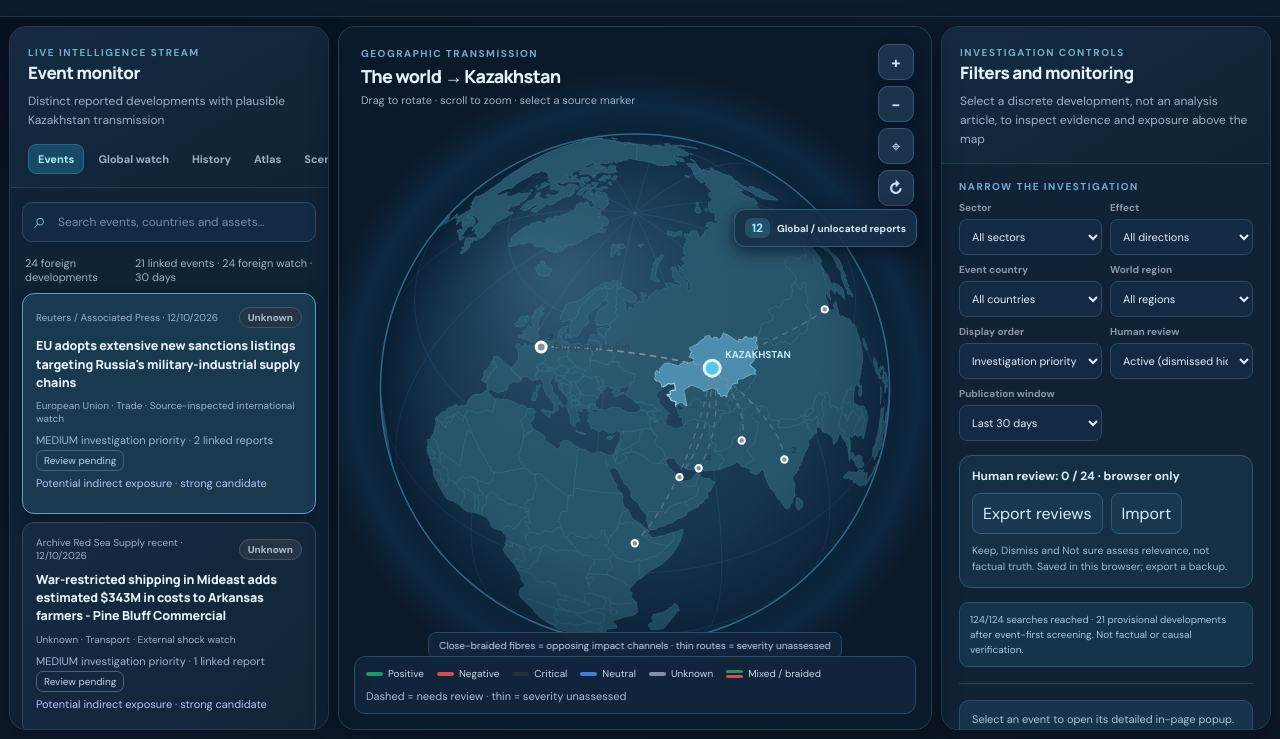
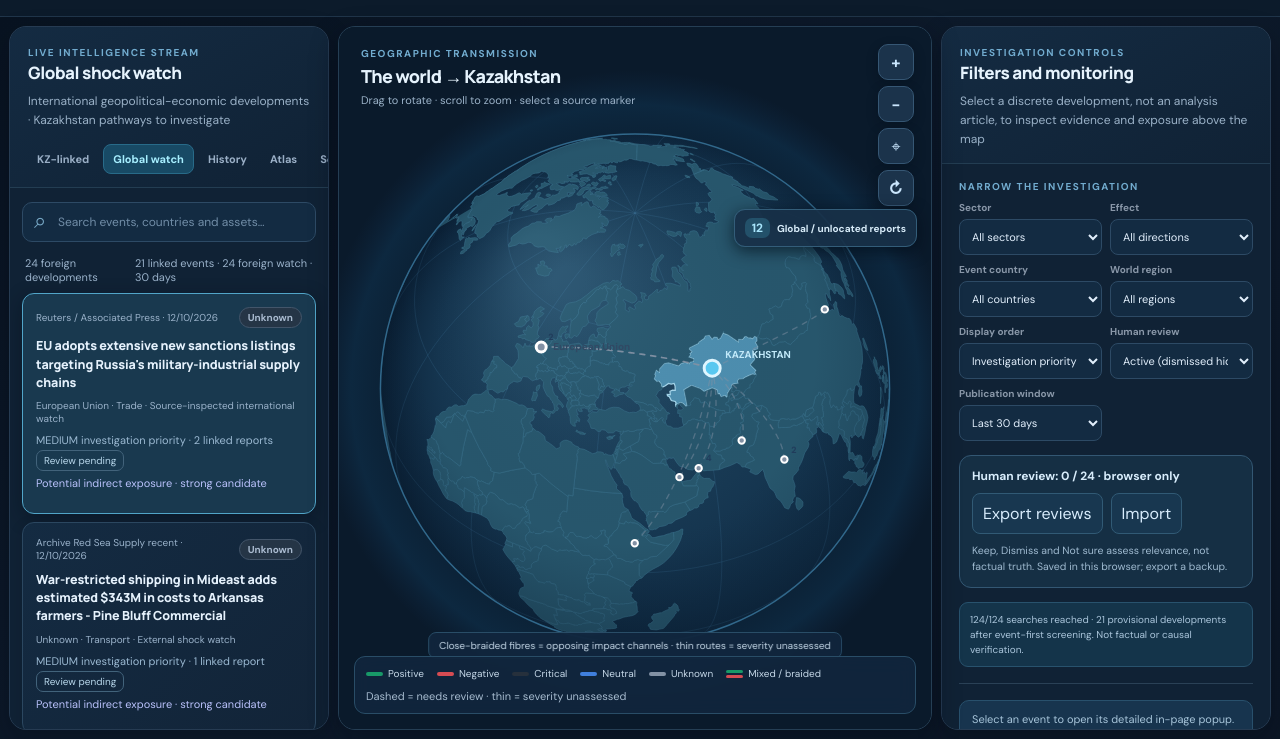
Before and after one commit to aldiar523/geoimpact-kazakhstan, a plain HTML site: page index.html in a window 1280 px wide. Shown: the part 61-800 px from the top of the page. Drawn offline with Linux system fonts and the light colour scheme.

Commit message:
Make worldwide geopolitics and economic shock watch the main default view

```diff
--- a/index.html
+++ b/index.html
@@ -9,8 +9,8 @@
 </header>
 <main class="workspace">
   <aside class="panel feed-panel" aria-label="Screened global news">
-    <div class="panel-head"><div class="overline">Live intelligence stream</div><h2 id="feedHeading">Event monitor</h2><p id="feedSubtitle">Distinct reported developments with plausible Kazakhstan transmission</p>
-      <nav class="tabbar" aria-label="Research views"><button class="tab active" id="tabLive">Events</button><button class="tab" id="tabInternational">Global watch</button><button class="tab" id="tabHistory">History</button><button class="tab" id="tabAtlas">Atlas</button><button class="tab" id="tabScenario">Scenarios</button></nav>
+    <div class="panel-head"><div class="overline">Live intelligence stream</div><h2 id="feedHeading">Global shock watch</h2><p id="feedSubtitle">International geopolitical-economic developments · Kazakhstan pathways to investigate</p>
+      <nav class="tabbar" aria-label="Research views"><button class="tab" id="tabLive">KZ-linked</button><button class="tab active" id="tabInternational">Global watch</button><button class="tab" id="tabHistory">History</button><button class="tab" id="tabAtlas">Atlas</button><button class="tab" id="tabScenario">Scenarios</button></nav>
     </div>
     <div class="panel-body feed-body">
       <div class="search"><input id="search" type="search" placeholder="Search events, countries and assets…" aria-label="Search events"></div>
```
